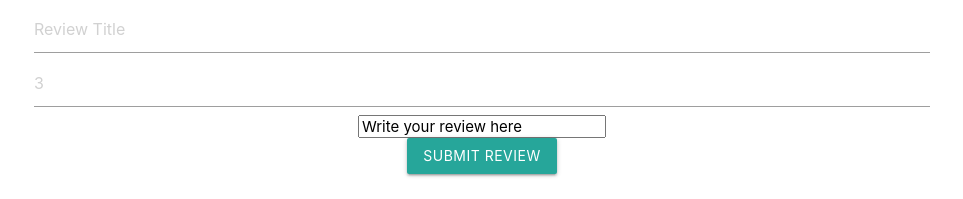
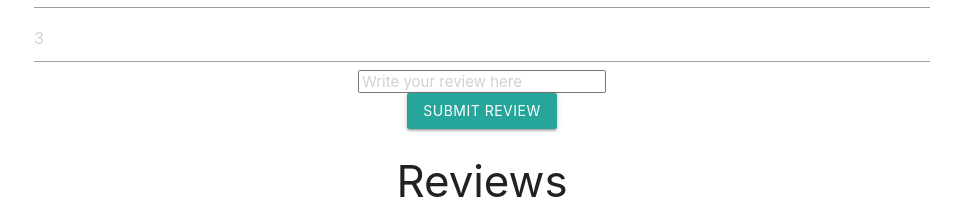
Before and after one commit to gbeaumont5/Front_end_homeless_helper, a React (Create React App) app: page /Movies/selected in a window 1280 px wide. Shown: the part 192-391 px from the top of the page, without its empty margins (158-1121 px from the left). Built offline with nearby package versions, Linux system fonts and the light colour scheme; no server answers.

Commit message:
commit before pull

```diff
--- a/src/components/NewReview.js
+++ b/src/components/NewReview.js
@@ -49,13 +49,9 @@ class NewReview extends Component {
         return (
             <div>
             <form onSubmit={this.handleSubmit}>
-            <br />
-            <br />
-            <label htmlFor='name' />
 
             <input
               type='text'
-              id='createdById'
               name='createdById'
               onChange={this.handleChange}
               value={this.state.createdById}
@@ -63,7 +59,6 @@ class NewReview extends Component {
             />
             <input
               type='text'
-              id='title'
               name='title'
               onChange={this.handleChange}
               value={this.state.title}
@@ -71,7 +66,6 @@ class NewReview extends Component {
             />
             <input
               type='number'
-              id='rating'
               name='rating'
               onChange={this.handleChange}
               value={this.state.rating}
@@ -79,11 +73,10 @@ class NewReview extends Component {
             />
             <input
             type='textarea'
-            id='reviewNotes'
             name='reviewNotes'
             onChange={this.handleChange}
             value={this.state.reviewNotes}
-            value="Write your review here"
+            placeholder="Write your review here"
           />
             <br />
             <input type='submit' className='btn' value='Submit Review' />
```
